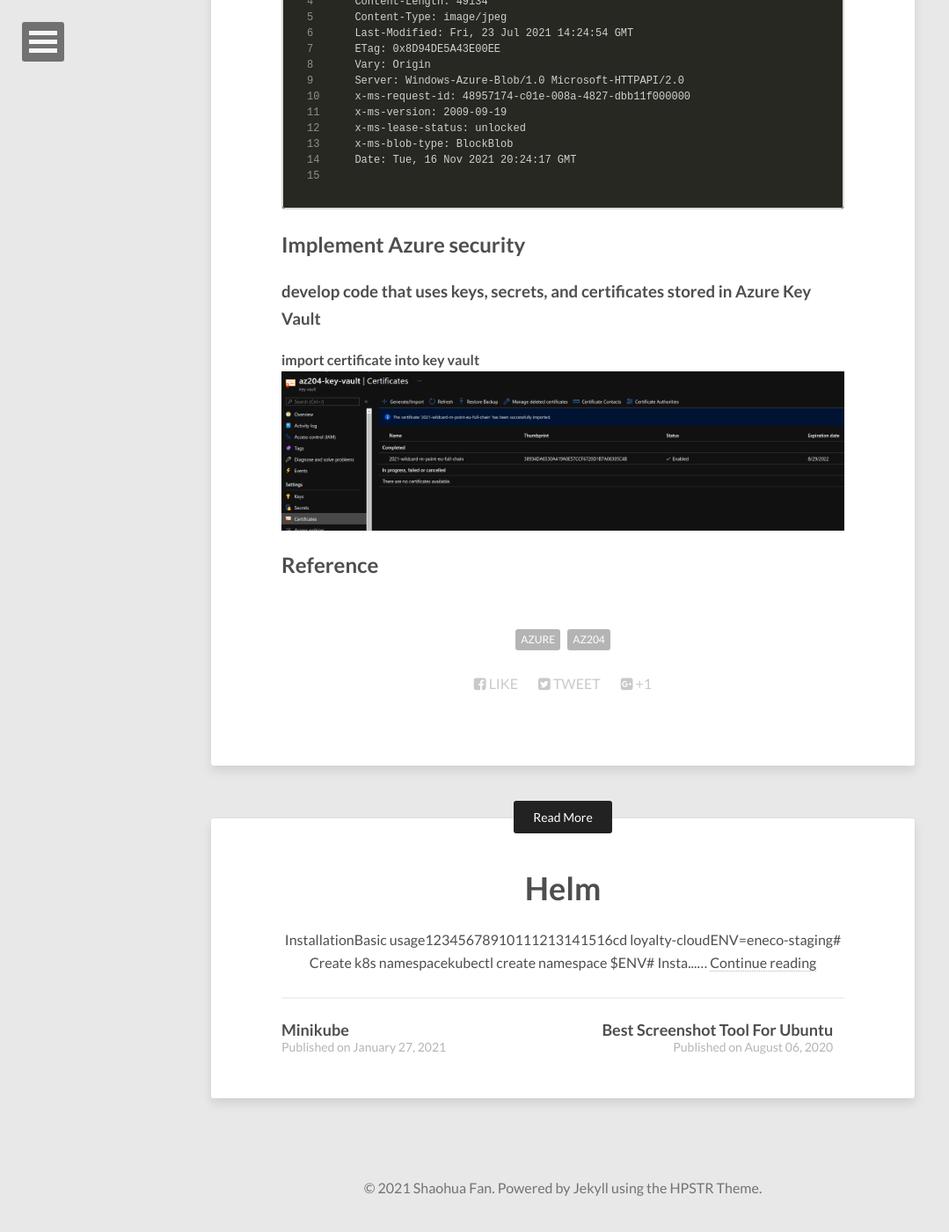
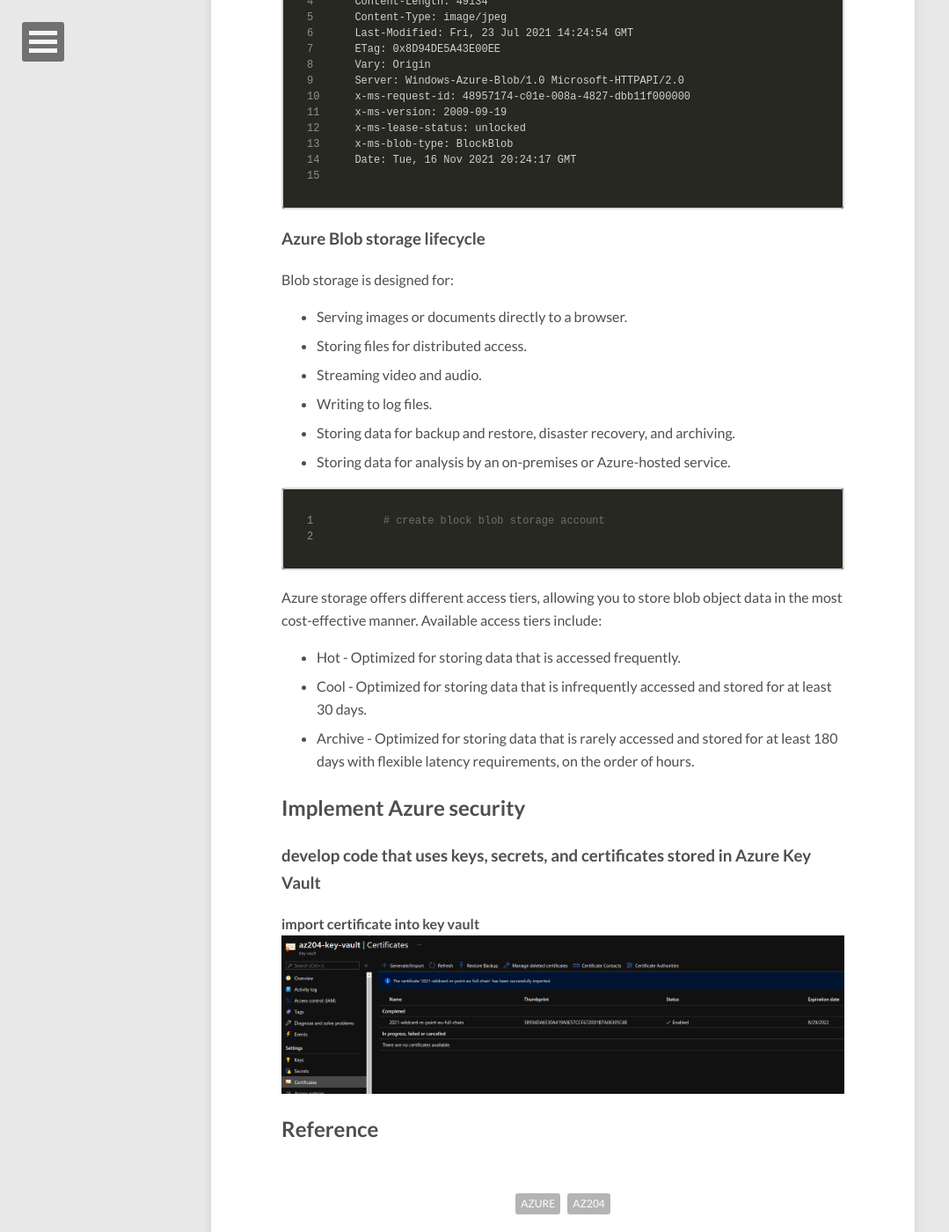
Before and after one commit to fanshaohua-fan/fanshaohua-fan.github.io, a Jekyll site: the page built from _posts/2021-10-25-AZ204.md, in a window 1280 px wide and 1400 px high, scrolled down 9112 px. Shown: the whole window at 88% size, without its empty margins (0-1079 px from the left). Built offline with Jekyll 4.4.1, drawn with Linux system fonts in a browser that asks for light colours; nearby versions of some CDN libraries; some of the changed text lies outside the part shown.

Commit message:
AZ204 Blob storage lifecycle management

````diff
--- a/_posts/2021-10-25-AZ204.md
+++ b/_posts/2021-10-25-AZ204.md
@@ -314,6 +314,29 @@
 
 ```
 
+### Azure Blob storage lifecycle
+
+Blob storage is designed for:
+
+- Serving images or documents directly to a browser.
+- Storing files for distributed access.
+- Streaming video and audio.
+- Writing to log files.
+- Storing data for backup and restore, disaster recovery, and archiving.
+- Storing data for analysis by an on-premises or Azure-hosted service.
+
+```bash
+# create block blob storage account
+
+```
+
+
+Azure storage offers different access tiers, allowing you to store blob object data in the most cost-effective manner. Available access tiers include:
+
+- Hot - Optimized for storing data that is accessed frequently.
+- Cool - Optimized for storing data that is infrequently accessed and stored for at least 30 days.
+- Archive - Optimized for storing data that is rarely accessed and stored for at least 180 days with flexible latency requirements, on the order of hours.
+
 ## Implement Azure security
 
 ### develop code that uses keys, secrets, and certificates stored in Azure Key Vault
````
